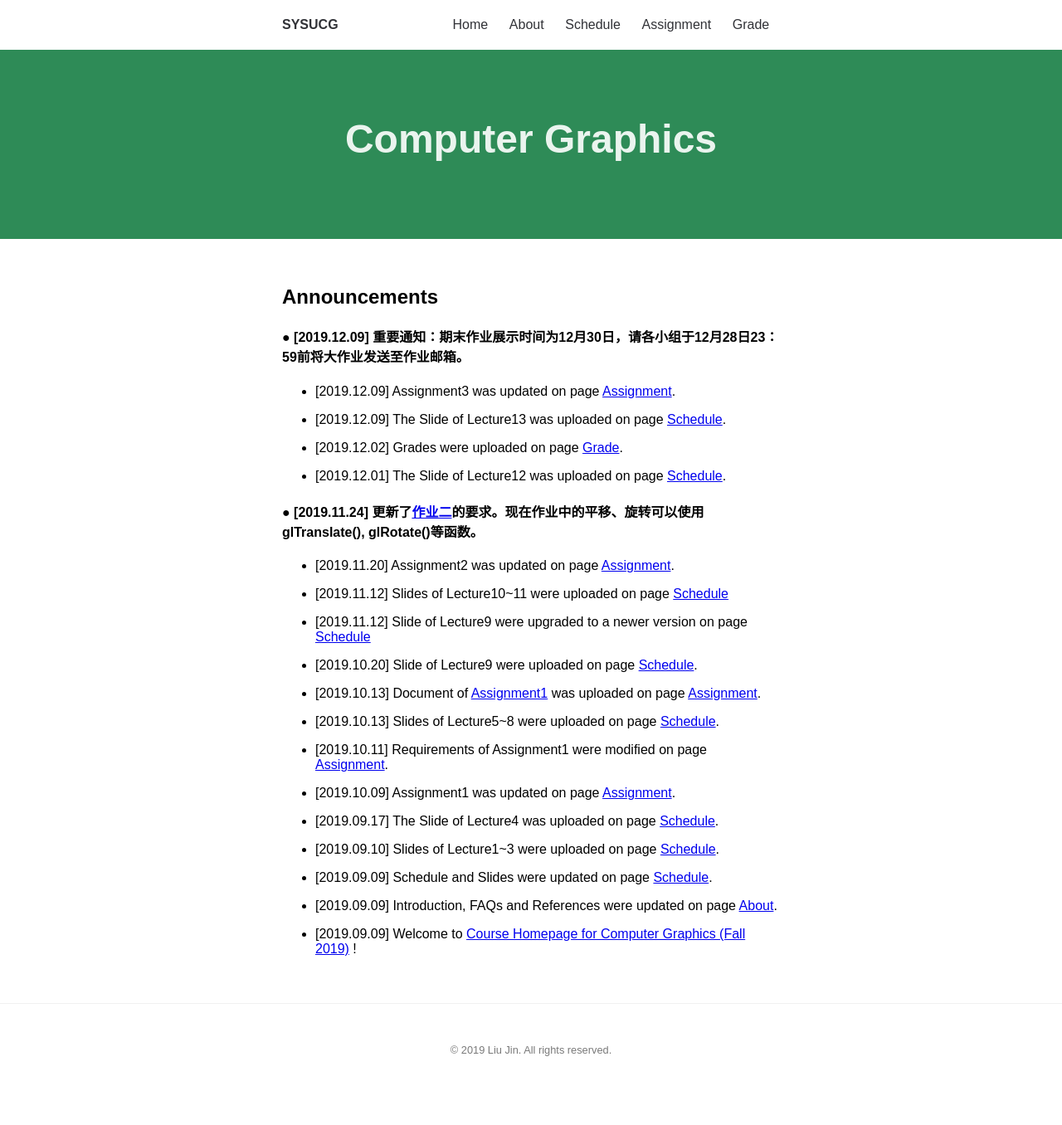
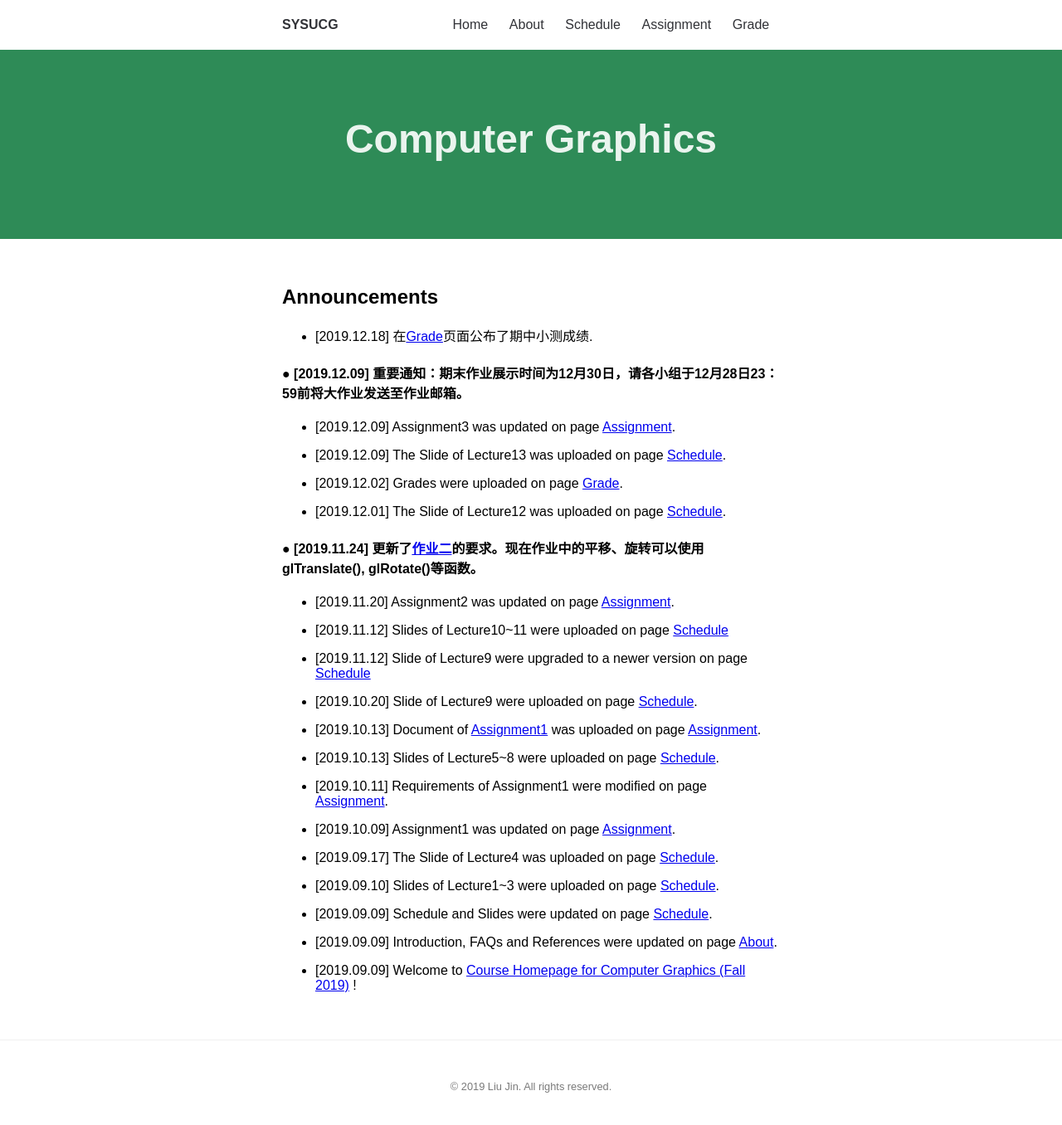
Before and after one commit to sysucg2019/sysucg2019.github.io, a Jekyll site: the page built from index.md, in a window 1280 px wide and 1365 px high. Shown: the top 1356 px of the window at 83% size. Built offline with Jekyll 4.4.1, drawn with Linux system fonts in a browser that asks for light colours.

Commit message:
Update index.md

```diff
--- a/index.md
+++ b/index.md
@@ -4,6 +4,8 @@ title: Computer Graphics (Fall 2019)
 ---
 
 ## Announcements
+- [2019.12.18] 在[Grade](https://sysucg2019.github.io/grade)页面公布了期中小测成绩.
+
 #### ● [2019.12.09] 重要通知：期末作业展示时间为12月30日，请各小组于12月28日23：59前将大作业发送至作业邮箱。
 
 - [2019.12.09] Assignment3 was updated on page [Assignment](https://sysucg2019.github.io/assignment).
```
